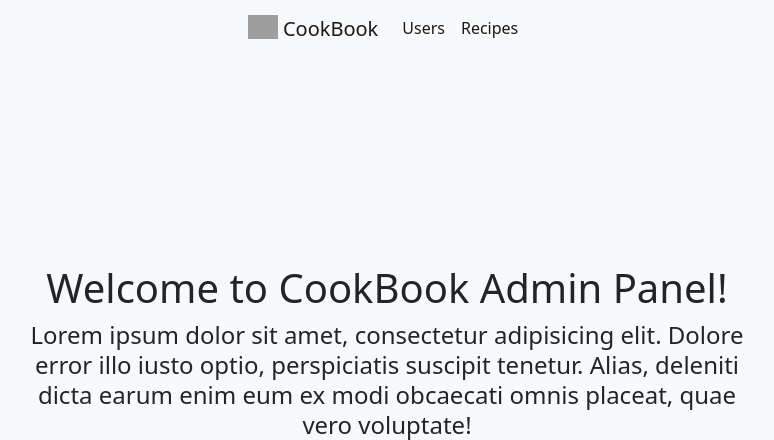
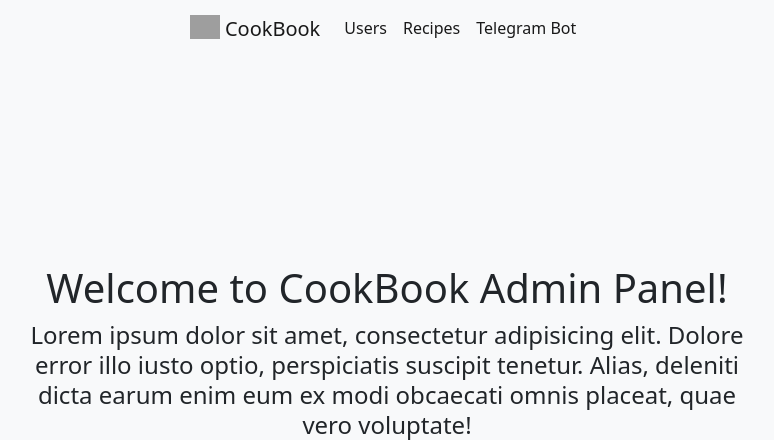
Before and after one commit to Voorhees2019/cookbook, a Django app: page / in a window 1280 px wide. Shown: the top 440 px of the page, without its empty margins (253-1027 px from the left). Run offline with Django 4.2, Linux system fonts and the light colour scheme; parts of the project's set-up code (start-up, migrations or seed data) failed here and were passed over; grey boxes are pictures that could not be loaded.

Commit message:
Update: header template

```diff
--- a/templates/partials/header.html
+++ b/templates/partials/header.html
@@ -19,6 +19,7 @@
                 </a>
                 <a class="nav-link active" aria-current="page" href="{% url 'profiles' %}">Users</a>
                 <a class="nav-link active" href="{% url 'recipes' %}">Recipes</a>
+                <a class="nav-link active" href="https://t.me/cookbook_2022_bot" target="_blank">Telegram Bot</a>
                 {% if user.is_authenticated %}
                     <a class="nav-link active" href="{% url 'logout' %}">Logout</a>
                 {% endif %}
```
